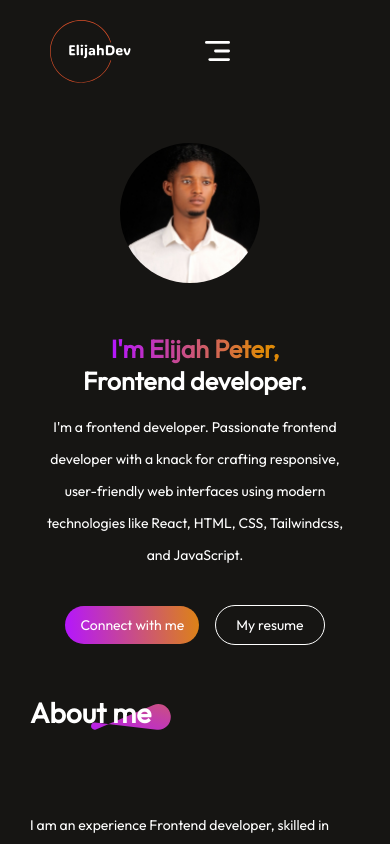
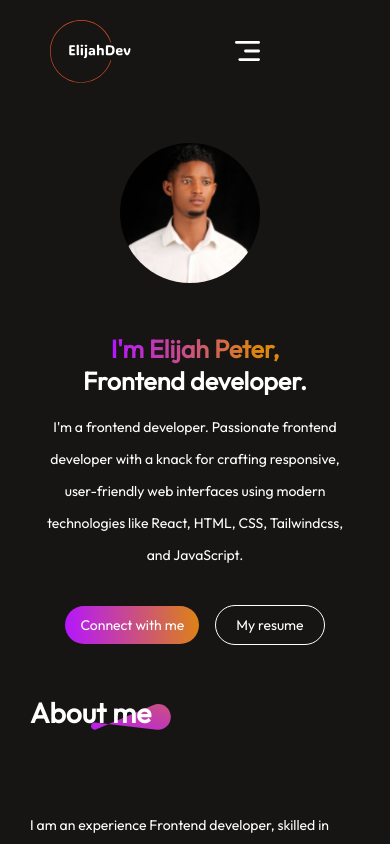
Before and after one commit to elijah571/My_portfolio, a React (Vite) app: page / in a window 390 px wide. Shown: the top 844 px of the page. Built offline with nearby package versions, Linux system fonts and the light colour scheme.

Commit message:
navbar adjusted

```diff
--- a/src/Components/Navbar/Navbar.css
+++ b/src/Components/Navbar/Navbar.css
@@ -53,7 +53,7 @@
     .nav-mob-open{
         display: block;
         position: fixed;
-        right: 160px;
+        right: 130px;
         width:25px;
     }
     .nav-mob-close{
@@ -74,7 +74,7 @@
         height: 100%;
         z-index: 2;
         transition: right 0.5s;
-        right: -350px;
+        right: -380px;
     }
     .nav-menu li{
         font-size: 15px;
```
